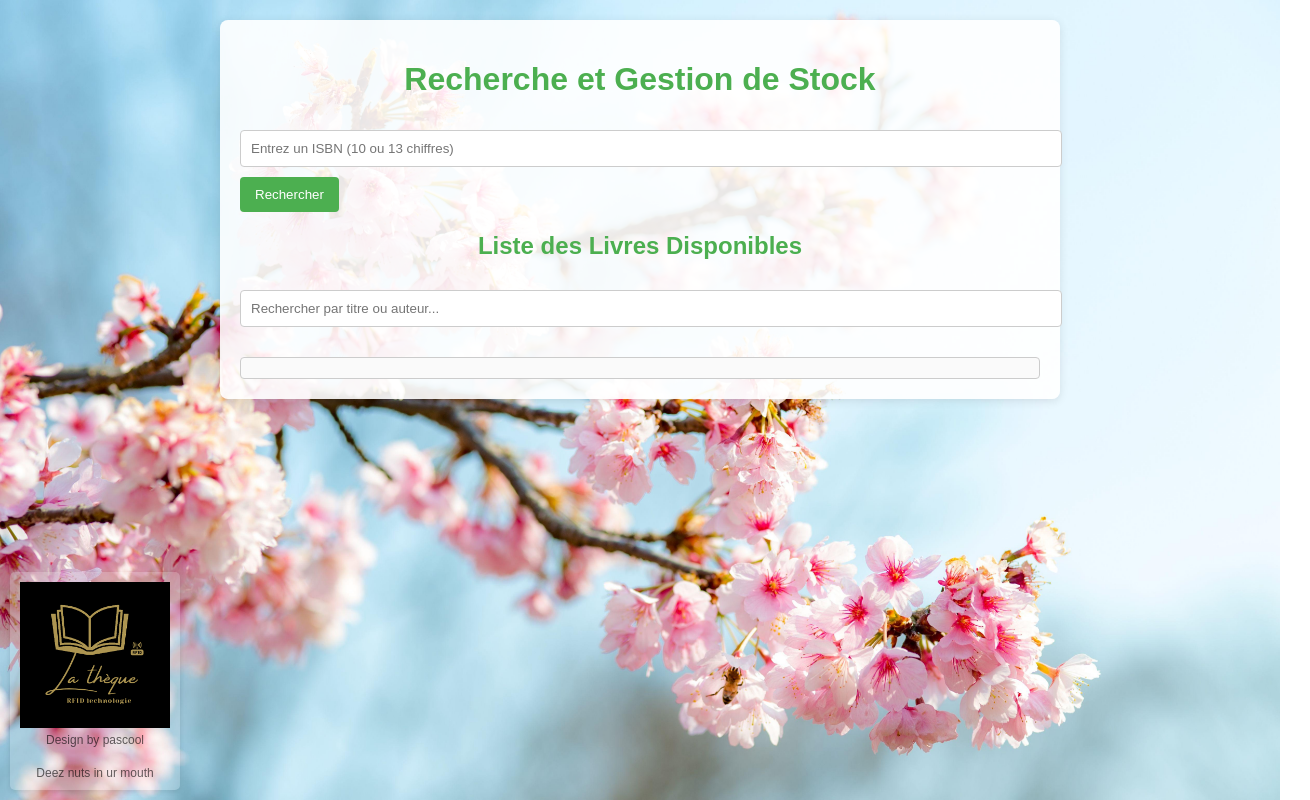
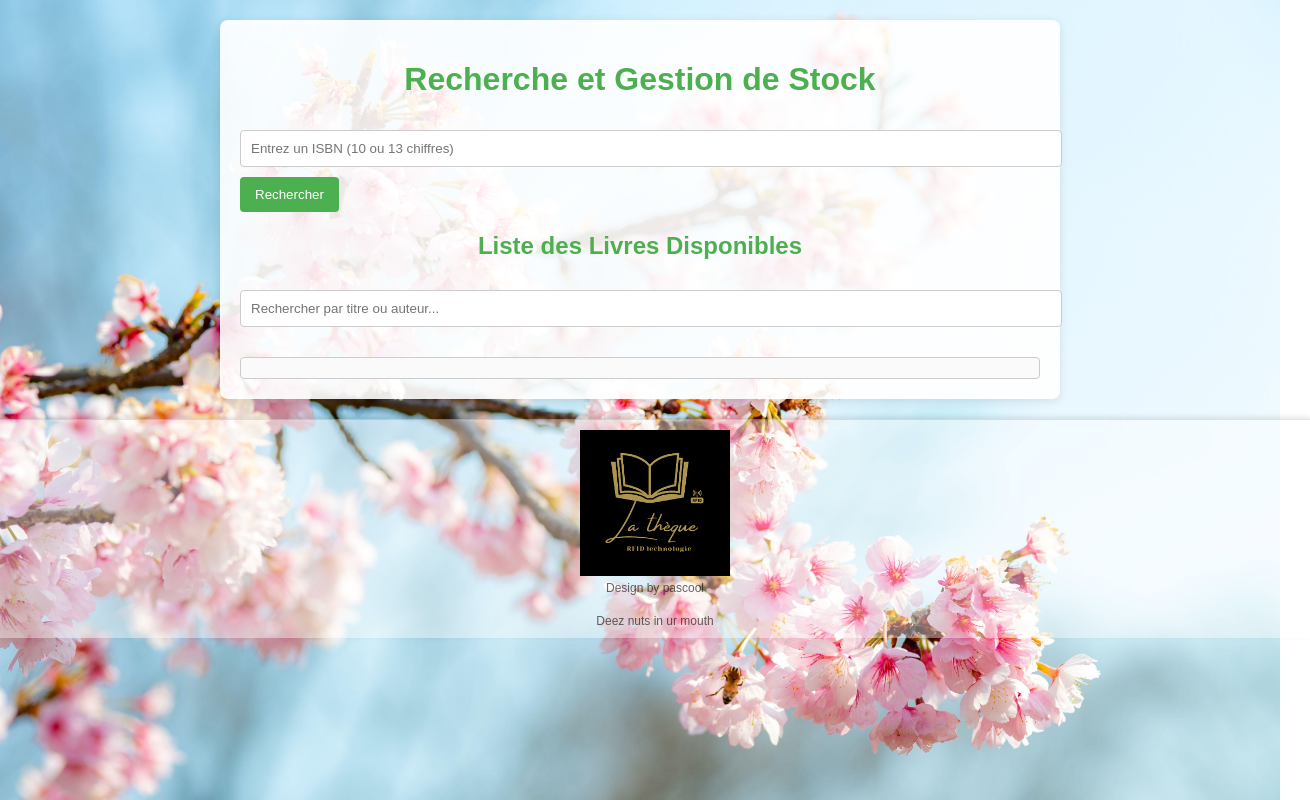
Before and after one commit to O-OPascool/projet-BPSN, a plain HTML site: page index.html in a window 1280 px wide. Shown: the whole page, 1310 px wide, since content can reach past the window. Drawn offline with Linux system fonts and the light colour scheme; no server answers.

Commit message:
Update styles.css

```diff
--- a/styles.css
+++ b/styles.css
@@ -142,24 +142,25 @@ button:hover {
     background-color: #c9302c;
 }
 .footer {
-    position: fixed;
-    bottom: 10px;
-    left: 10px;
+    position: relative; /* Change de fixed à relative */
+    bottom: 0; /* Retire le décalage */
+    left: 0; /* Aligné à gauche */
+    width: 100%; /* Étend la footer sur toute la largeur */
     font-size: 14px;
-    color: rgba(0, 0, 0, 0.5); /* Texte semi-transparent */
-    background-color: rgba(255, 255, 255, 0.2); /* Fond blanc très transparent */
-    padding: 10px;
-    border-radius: 5px;
+    color: rgba(0, 0, 0, 0.5); /* Texte légèrement transparent */
+    background-color: rgba(255, 255, 255, 0.4); /* Fond blanc très transparent */
+    padding: 10px 15px;
+    border-top: 1px solid rgba(0, 0, 0, 0.1); /* Ligne en haut pour séparer */
     font-family: 'Arial', sans-serif;
-    text-align: center; /* Centrer le contenu */
-    box-shadow: 0 2px 5px rgba(0, 0, 0, 0.1); /* Légère ombre pour le style */
+    text-align: center; /* Centre le contenu */
+    box-shadow: 0 -2px 5px rgba(0, 0, 0, 0.1); /* Ombre subtile */
 }
 
 .footer-logo {
     display: block;
     max-width: 150px; /* Taille maximale du logo */
     margin: 0 auto 5px auto; /* Centrage avec espace en bas */
-    opacity: 1; /* Logo légèrement transparent */
+    opacity: 1;
 }
 
 .footer span {
```
